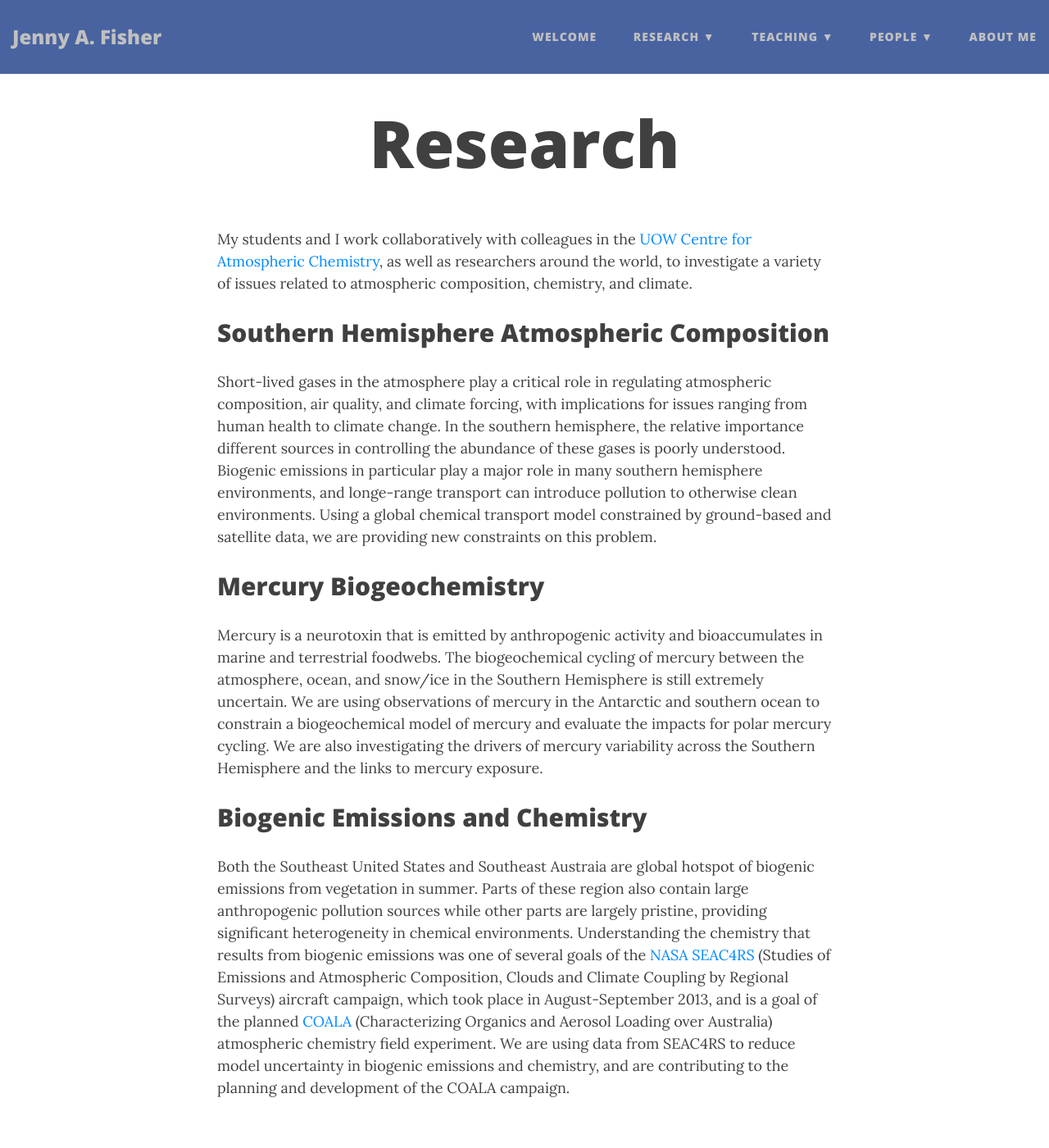
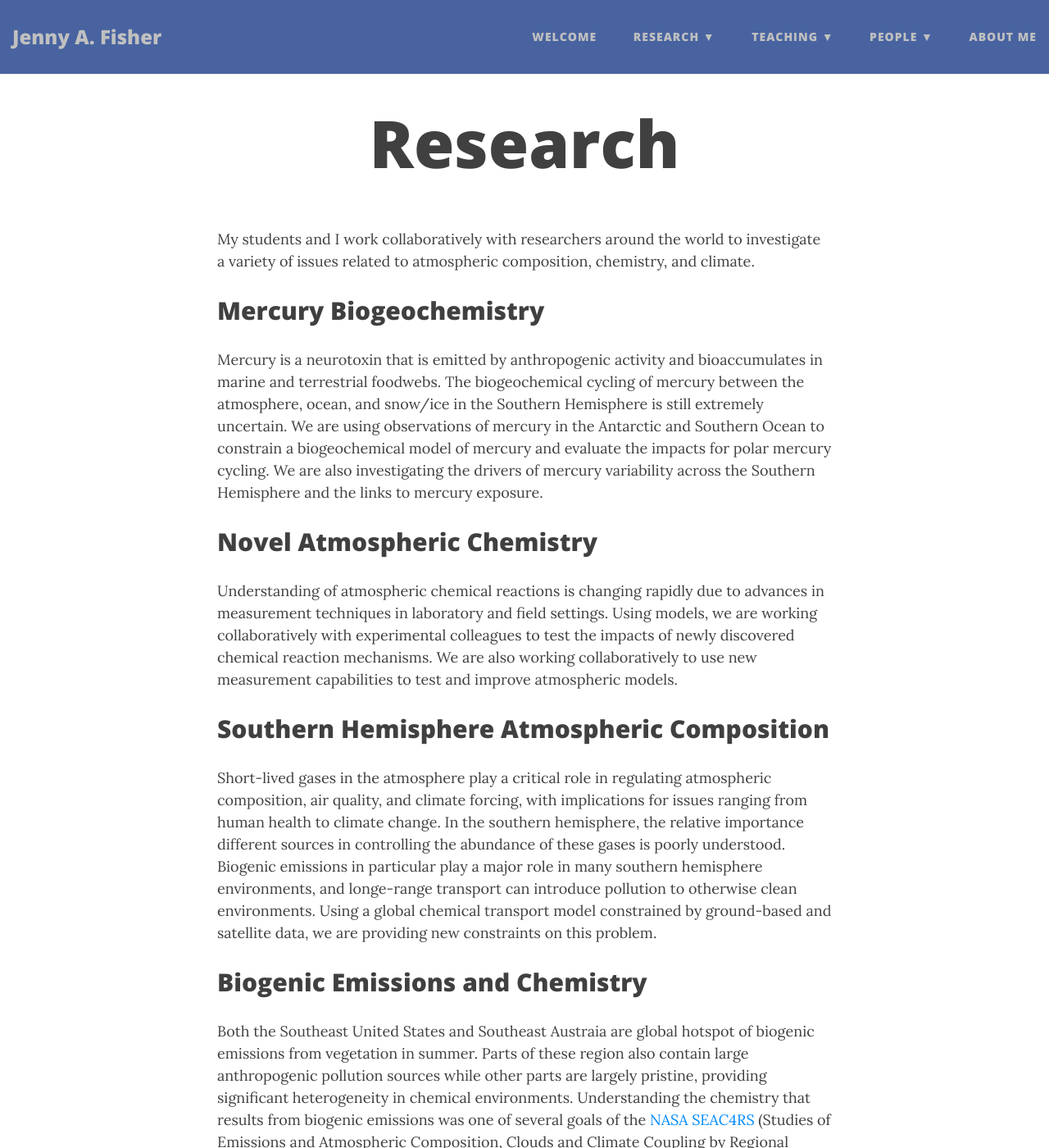
Before and after one commit to jennyfisher/jennyfisher.github.io, a Jekyll site: the page built from research.md, in a window 1280 px wide and 1400 px high. Shown: the whole window at 82% size. Built offline with Jekyll 4.4.1, drawn with Linux system fonts in a browser that asks for light colours; nearby versions of some CDN libraries.

Commit message:
Update research.md

```diff
--- a/research.md
+++ b/research.md
@@ -3,15 +3,20 @@ layout: page
 title: Research
 ---
 
-My students and I work collaboratively with colleagues in the [UOW Centre for Atmospheric Chemistry](https://www.uow.edu.au/science-medicine-health/research/centre-for-atmospheric-chemistry/), as well as researchers around the world, to investigate a variety of issues related to atmospheric composition, chemistry, and climate.
+My students and I work collaboratively with researchers around the world to investigate a variety of issues related to atmospheric composition, chemistry, and climate.
+
+## Mercury Biogeochemistry
+
+Mercury is a neurotoxin that is emitted by anthropogenic activity and bioaccumulates in marine and terrestrial foodwebs. The biogeochemical cycling of mercury between the atmosphere, ocean, and snow/ice in the Southern Hemisphere is still extremely uncertain. We are using observations of mercury in the Antarctic and Southern Ocean to constrain a biogeochemical model of mercury and evaluate the impacts for polar mercury cycling. We are also investigating the drivers of mercury variability across the Southern Hemisphere and the links to mercury exposure.
+
+## Novel Atmospheric Chemistry
+
+Understanding of atmospheric chemical reactions is changing rapidly due to advances in measurement techniques in laboratory and field settings. Using models, we are working collaboratively with experimental colleagues to test the impacts of newly discovered chemical reaction mechanisms. We are also working collaboratively to use new measurement capabilities to test and improve atmospheric models.
 
 ## Southern Hemisphere Atmospheric Composition
 
 Short-lived gases in the atmosphere play a critical role in regulating atmospheric composition, air quality, and climate forcing, with implications for issues ranging from human health to climate change. In the southern hemisphere, the relative importance different sources in controlling the abundance of these gases is poorly understood. Biogenic emissions in particular play a major role in many southern hemisphere environments, and longe-range transport can introduce pollution to otherwise clean environments. Using a global chemical transport model constrained by ground-based and satellite data, we are providing new constraints on this problem.
 
-## Mercury Biogeochemistry
-
-Mercury is a neurotoxin that is emitted by anthropogenic activity and bioaccumulates in marine and terrestrial foodwebs. The biogeochemical cycling of mercury between the atmosphere, ocean, and snow/ice in the Southern Hemisphere is still extremely uncertain. We are using observations of mercury in the Antarctic and southern ocean to constrain a biogeochemical model of mercury and evaluate the impacts for polar mercury cycling. We are also investigating the drivers of mercury variability across the Southern Hemisphere and the links to mercury exposure.
 
 ## Biogenic Emissions and Chemistry
 
```
